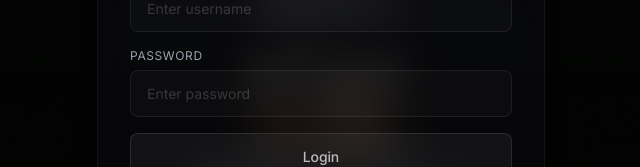
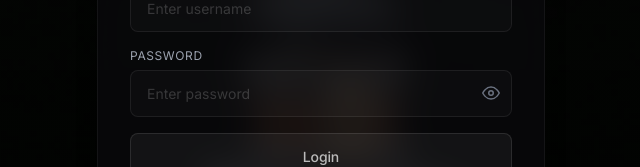
Before and after one commit to Itachi-ACA/indotech-transformers, a React (Vite) app in the folder client/: page /internal in a window 1280 px wide. Shown: the part 361-528 px from the top of the page, without its empty margins (319-959 px from the left). Built offline with nearby package versions, Linux system fonts and the light colour scheme.

Commit message:
Change password to indo-tech@4321, add eye toggle to password field

```diff
--- a/client/src/pages/InternalLogin.jsx
+++ b/client/src/pages/InternalLogin.jsx
@@ -13,6 +13,7 @@ export default function InternalLogin() {
     const [loading, setLoading] = useState(false);
     const [error, setError] = useState('');
     const [success, setSuccess] = useState('');
+    const [showPassword, setShowPassword] = useState(false);
 
     async function handleLogin(e) {
         e.preventDefault();
@@ -135,7 +136,16 @@ export default function InternalLogin() {
                         </div>
                         <div>
                             <label className="block text-xs text-gray-400 mb-1.5 uppercase tracking-wider">Password</label>
-                            <input type="password" className="neon-input" value={password} onChange={e => setPassword(e.target.value)} placeholder="Enter password" required />
+                            <div className="relative">
+                                <input type={showPassword ? 'text' : 'password'} className="neon-input pr-10" value={password} onChange={e => setPassword(e.target.value)} placeholder="Enter password" required />
+                                <button type="button" onClick={() => setShowPassword(!showPassword)} className="absolute right-3 top-1/2 -translate-y-1/2 text-gray-500 hover:text-gray-300 transition-colors" tabIndex={-1}>
+                                    {showPassword ? (
+                                        <svg width="18" height="18" viewBox="0 0 24 24" fill="none" stroke="currentColor" strokeWidth="2" strokeLinecap="round" strokeLinejoin="round"><path d="M17.94 17.94A10.07 10.07 0 0 1 12 20c-7 0-11-8-11-8a18.45 18.45 0 0 1 5.06-5.94" /><path d="M9.9 4.24A9.12 9.12 0 0 1 12 4c7 0 11 8 11 8a18.5 18.5 0 0 1-2.16 3.19" /><line x1="1" y1="1" x2="23" y2="23" /></svg>
+                                    ) : (
+                                        <svg width="18" height="18" viewBox="0 0 24 24" fill="none" stroke="currentColor" strokeWidth="2" strokeLinecap="round" strokeLinejoin="round"><path d="M1 12s4-8 11-8 11 8 11 8-4 8-11 8-11-8-11-8z" /><circle cx="12" cy="12" r="3" /></svg>
+                                    )}
+                                </button>
+                            </div>
                         </div>
                         <button type="submit" disabled={loading} className="neon-btn w-full mt-4">
                             {loading ? 'Logging in...' : 'Login'}
```
Also changed, not shown: 1 other file (tests, documents, lock files or other folders).
